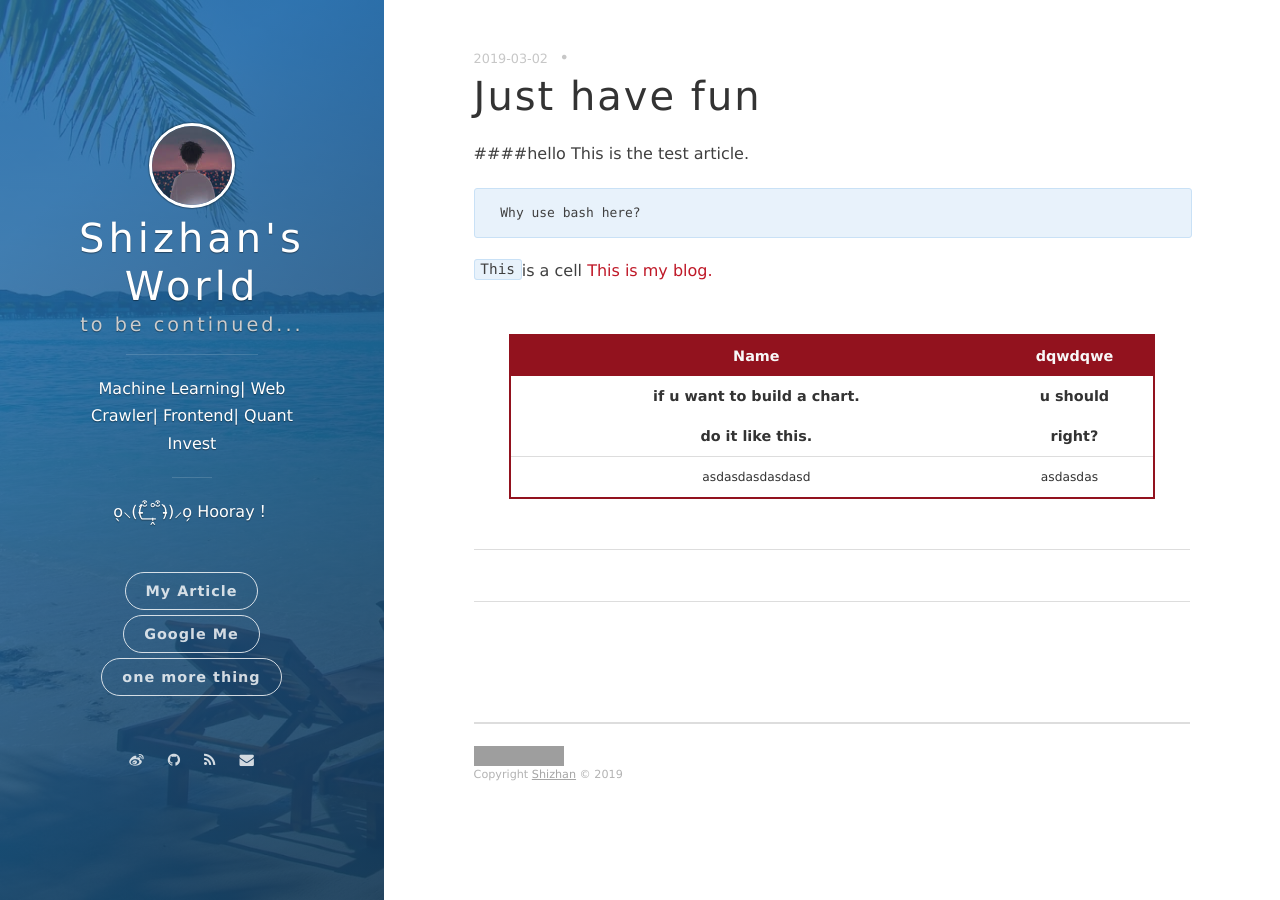
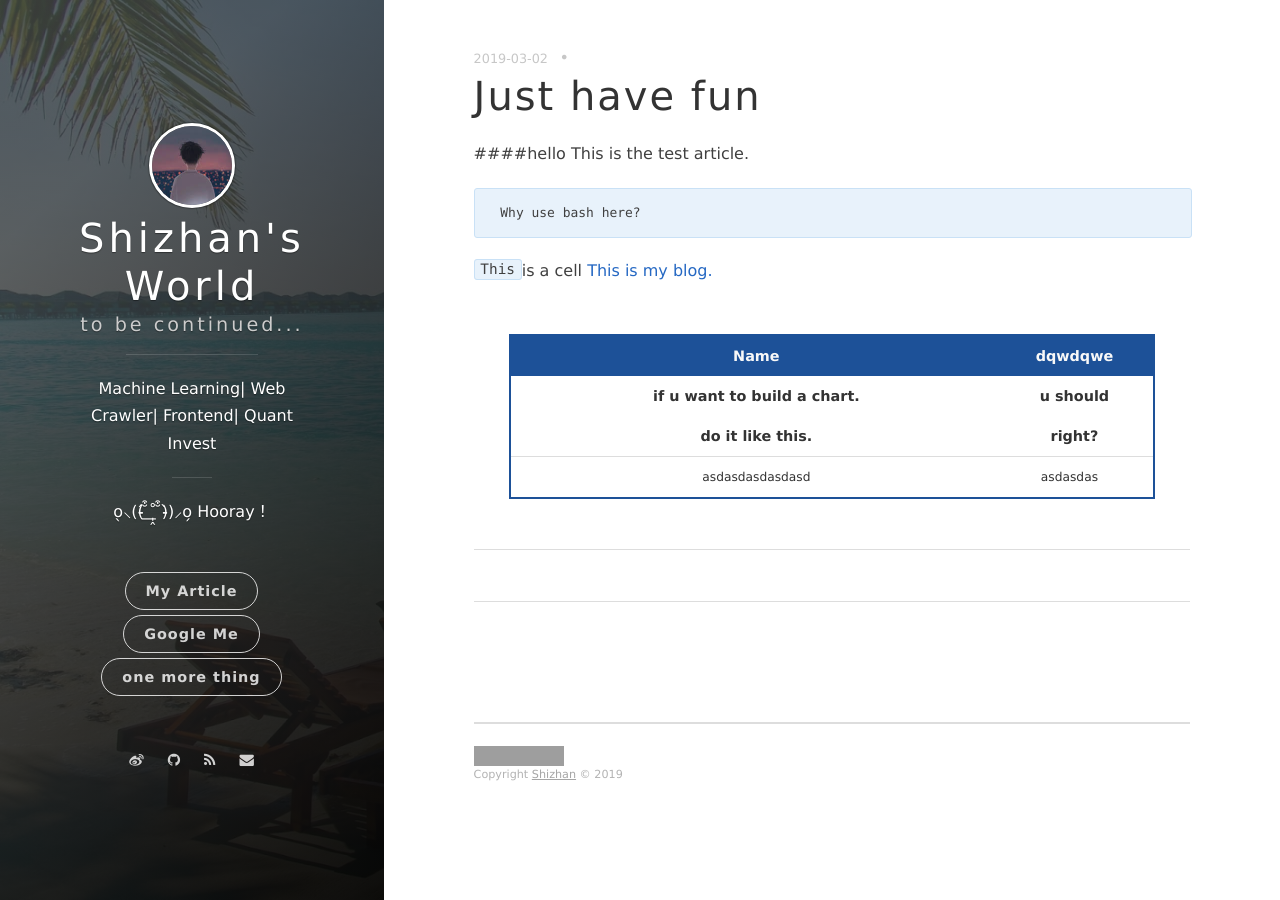
Before and after one commit to sz88888/sz88888.github.io, a Jekyll site: the page built from _posts/2019-03-02-test-article.md, in a window 1280 px wide. Built offline with Jekyll 4.4.1, drawn with Linux system fonts in a browser that asks for light colours; nearby versions of some CDN libraries; grey boxes are pictures that could not be loaded.

Commit message:
bluelight

```diff
--- a/_config.yml
+++ b/_config.yml
@@ -13,7 +13,7 @@ permalink: /:year/:month/:title/
 highlighter: rouge
 
 # supported colors: blue, green, purple, red, orange or slate. If you need clear, leave it empty.
-cover_color: blue
+cover_color: bluelight
 
 # The blog button should not be removed.
 blog_button:
--- a/_sass/variables.scss
+++ b/_sass/variables.scss
@@ -13,9 +13,10 @@ $red:               #E25440;
 $orange:            #FB9C50;
 $slate:             #3D4260;
 $blue:              #2568A3;
+$bluelight:         #2568C3;
 $catred:            #BF1827;
 
-$primary-color:     $catred;
+$primary-color:     $bluelight;
 $secondary-color:   #5BA4E5;
 
 $link-color:        $primary-color;
```
